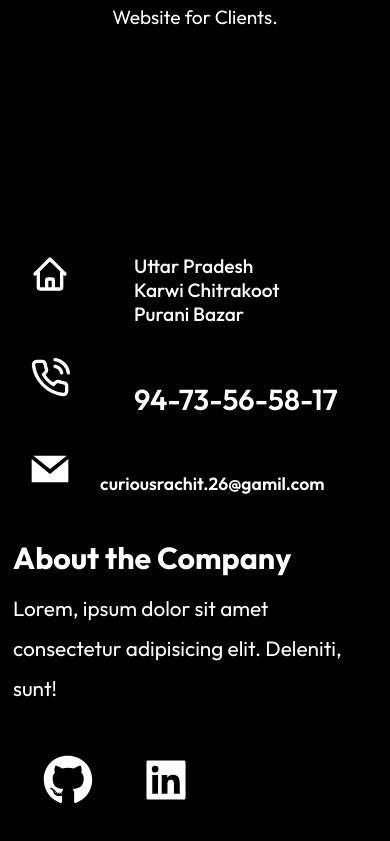
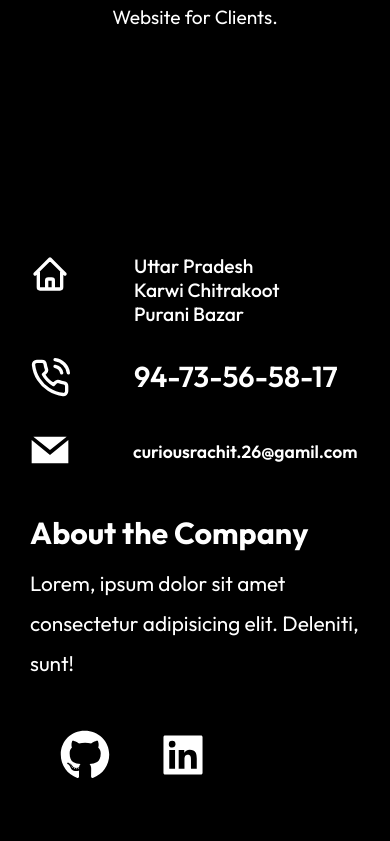
Before and after one commit to RachitSahu26/Portfolio, a React (Vite) app in the folder portfolio/: page /about in a window 390 px wide. Shown: the part 1125-1966 px from the top of the page. Built offline with nearby package versions, Linux system fonts and the light colour scheme; some icons are missing.

Commit message:
footer part responsive

```diff
--- a/portfolio/src/Components/FooterStyles.css
+++ b/portfolio/src/Components/FooterStyles.css
@@ -232,6 +232,209 @@
 
 
 
+/* ........................ media queries ( 769)  ............. */
+@media screen and (max-width:769px) {
+
+    .footer {
+        /* border: 2px solid red; */
+        display: flex;
+        justify-content: space-between;
+        padding: 70px 25px;
+        /*  */
+    }
+
+
+    .Home-icon {
+        width: 70px;
+        height: 70px;
+    }
+
+    .home-detail span {
+        font-size: 1.7rem;
+        font-weight: 500;
+    }
+
+    .Phone-icon {
+        width: 70px;
+        height: 70px;
+    }
+
+    .phone-no p {
+        font-size: 1.8rem;
+        margin-top: 23px;
+    }
+
+    .Gmail-icon {
+        width: 70px;
+        height: 70px;
+    }
+
+    .mail-name {
+        /* margin: 0 auto ; */
+        margin-left: 33px;
+        margin-top: 23px;
+        /* border: 2px solid aqua; */
+
+    }
+
+    .mail-name p {
+        font-size: 1.2rem;
+    }
+
+
+
+    /* ................right side................ */
+
+
+
+
+    .right-footer {
+        /* border: 2px solid rgb(0, 255, 21); */
+        margin-left: 57px;
+        /* width: 400px; */
+        /* margin-top:33px ; */
+    }
+
+    .right-footer h1 {
+        font-size: 2.7rem;
+
+    }
+
+    .right-footer p {
+        font-size: 1.8rem;
+        line-height: 40px;
+    }
+
+    .social-icons {
+        /* border: 2px solid red; */
+        line-height: 0;
+        padding: 10px 0px;
+    }
+
+    .github,
+    .linkdin,
+    .insta {
+        width: 70px;
+        height: 70px;
+
+    }
+
+
+
+
+}
+
+
+
+
+
+
+
+
+
+
+
+
+
+
+/* ........................ media queries ( 541)  ............. */
+@media screen and (max-width:541px) {
+
+    .footer {
+        display: flex;
+        justify-content: space-between;
+        padding: 70px 30px;
+        flex-direction: column;
+    }
+
+
+    .Home-icon {
+        width: 40px;
+        height: 40px;
+    }
+
+    .home-detail span {
+        font-size: 1.2rem;
+    }
+
+    .Phone-icon {
+        width: 40px;
+        height: 40px;
+    }
+    .phone-no p{
+margin-top: 0px;
+    }
+    .Gmail-icon {
+        width: 40px;
+        height: 40px;
+    }
+
+    .mail-name {
+        margin-left: 30px;
+    }
+
+    .mail-name p {
+        font-size: 1.1rem;
+margin-top: -13px;
+   margin-left: 33px;
+    }
+
+
+
+    /* ................right side................ */
+
+
+
+
+    .right-footer {
+        /* border: 2px solid red; */
+        margin-left: -17px;
+        margin-top: 33px;
+    }
+
+    .right-footer h1 {
+        font-size: 1.9rem;
+
+    }
+
+    .right-footer p {
+        font-size: 1.3rem;
+        line-height: 40px;
+    }
+
+    .social-icons {
+        /* border: 2px solid red; */
+        line-height: 0;
+        padding: 10px 30px;
+    }
+
+    .github,
+    .linkdin,
+    .insta {
+        width: 50px;
+        height: 50px;
+
+    }
+
+
+
+
+}
+
+
+
+
+
+
+
+
+
+
+
+
+
+
+
 
 
 
@@ -282,7 +485,7 @@
 
     .right-footer {
         /* border: 2px solid red; */
-        margin-left: -17px;
+        margin-left: 0px;
         margin-top: 33px;
     }
 
@@ -350,16 +553,17 @@
 
     .mail-name {
         margin-left: 30px;
-        margin-top: 0px;
+        margin-top: 17px;
 
     }
+
 
     /* ................right side................ */
 
     .right-footer {
         /* border: 2px solid red; */
-        margin-left: -17px;
-        margin-top: 33px;
+        margin-left: 0px;
+        margin-top: 23px;
     }
 
     .right-footer h1 {
@@ -375,7 +579,7 @@
     .social-icons {
         /* border: 2px solid red; */
         line-height: 0;
-        padding: 10px 30px;
+        padding: 10px 45px;
     }
 
     .github,
@@ -387,3 +591,91 @@
     }
 
 }
+
+
+
+
+
+
+
+
+
+
+
+
+
+
+
+/* ........................ media queries ( 361)  ............. */
+@media screen and (max-width:361px) {
+
+    .footer {
+        display: flex;
+        justify-content: space-between;
+        padding: 60px 20px;
+        /* border: 2px solid yellow; */
+        flex-direction: column;
+    }
+
+    .Home-icon {
+        width: 40px;
+        height: 40px;
+        /* border: 2px solid red; */
+
+    }
+
+    .Phone-icon {
+        width: 40px;
+        height: 40px;
+    }
+
+    .Gmail-icon {
+        width: 50px;
+        height: 50px;
+
+    }
+
+    .phone-no {
+        margin-top: 0px;
+
+    }
+
+    .mail-name {
+        margin-left: 30px;
+        margin-top: 17px;
+
+    }
+
+    /* ................right side................ */
+
+    .right-footer {
+        /* border: 2px solid red; */
+        margin-left: 0px;
+        margin-top: 23px;
+    }
+
+    .right-footer h1 {
+        font-size: 1.9rem;
+
+    }
+
+    .right-footer p {
+        font-size: 1rem;
+        line-height: 40px;
+    }
+
+    .social-icons {
+        /* border: 2px solid red; */
+        line-height: 0;
+        padding: 10px 50px;
+    }
+
+    .github,
+    .linkdin,
+    .insta {
+        width: 40px;
+        height: 40px;
+
+    }
+
+}
--- a/portfolio/src/Routes/HomeStyle.css
+++ b/portfolio/src/Routes/HomeStyle.css
@@ -1,4 +1,15 @@
 .Home{
     overflow-x: hidden;
     overflow-y: hidden;
+
 }
+.snowfall-container {
+    position: fixed;
+    top: 0;
+    left: 0;
+    width: 100%;
+    height: 100%;
+    pointer-events: none;
+    z-index: 9999;
+    overflow: hidden;
+  }
```
